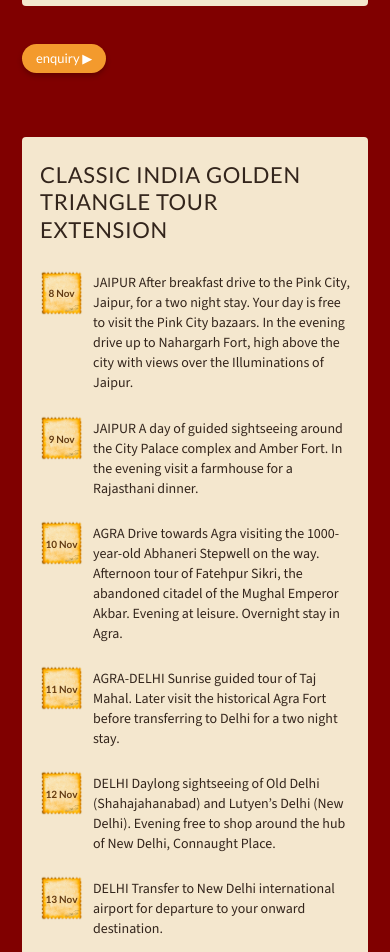
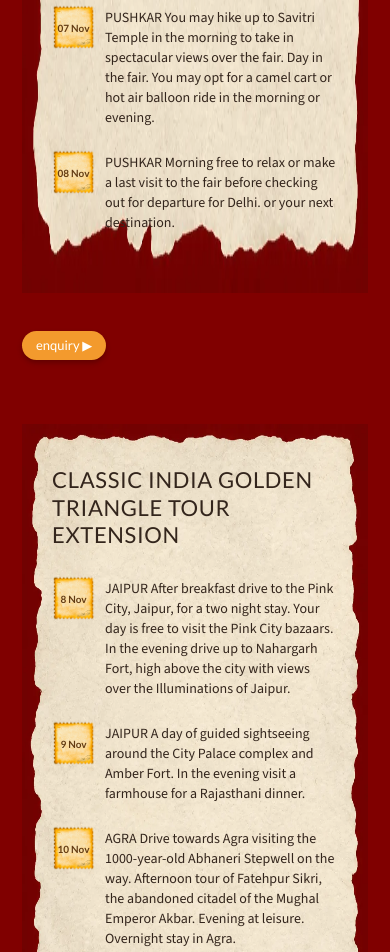
Before and after one commit to manish77633/pushkar, a plain HTML site: page haveli-diwali.html in a window 390 px wide. Shown: the part 3423-4375 px from the top of the page. Drawn offline with nearby package versions, Linux system fonts and the light colour scheme; a web font is replaced by a local one.

Commit message:
Restore paper texture on mobile itineraries

```diff
--- a/styles.css
+++ b/styles.css
@@ -130,7 +130,7 @@ footer p{font-size:12px;line-height:1.4}
   .travel-card-head img{width:92px;height:65px}
   .journey-card{grid-template-columns:88px minmax(0,1fr)}
   .journey-card img{width:88px;height:108px}
-  .itinerary,.tour-paper .itinerary{background-image:none;background-color:#f4e7ce;border-radius:4px;padding:24px 18px}
+  .itinerary,.tour-paper .itinerary{background:#800000 url('assets/itinerary-paper.webp') center/100% 100% no-repeat;border-radius:0;padding:42px 30px 50px}
   .itinerary .paper-bg{display:none}
   .itinerary article,.tour-paper .itinerary article{gap:10px}
   .itinerary article p,.tour-paper .itinerary article p{min-width:0;overflow-wrap:anywhere;font-size:14px}
```
